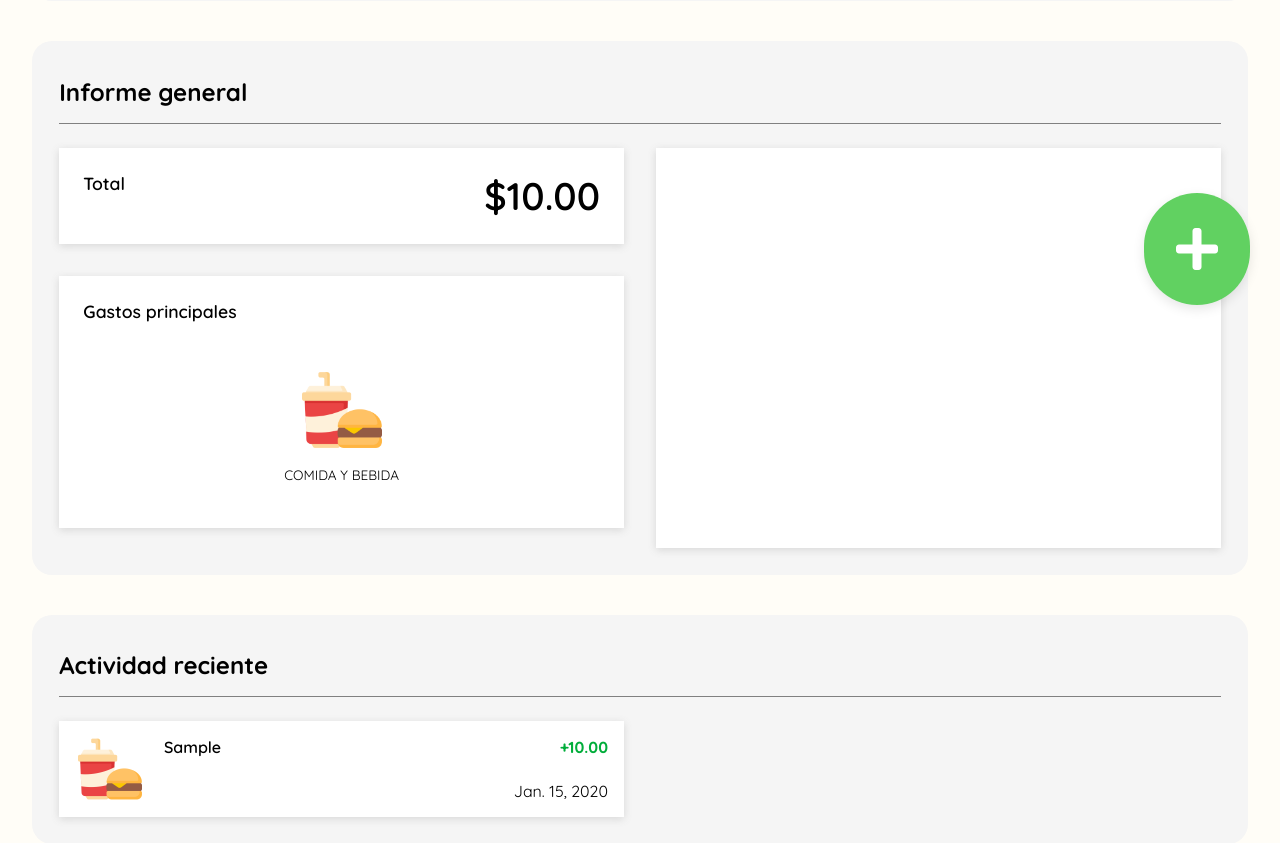
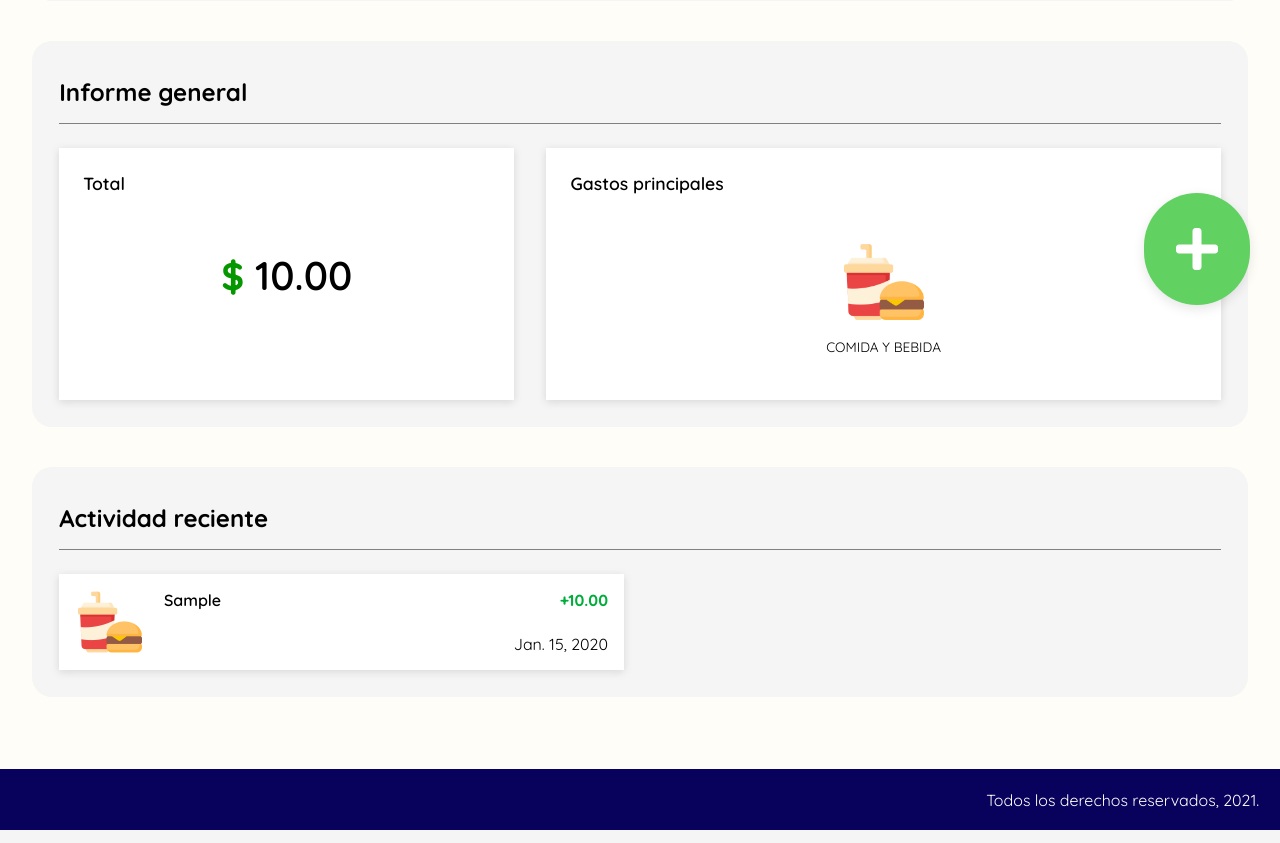
Before and after one commit to carolinamcc15/MyMoney, a Django app: page /general in a window 1280 px wide. Shown: the part 465-1308 px from the top of the page. Run offline with Django 3.2, Linux system fonts and the light colour scheme; a user stored in the database is signed in; tables that the repository leaves empty hold one stand-in row (values such as "Sample post"); some libraries are stand-ins or nearby versions.

```diff
--- a/mymoneyapp/static/css/account.css
+++ b/mymoneyapp/static/css/account.css
@@ -4,6 +4,7 @@ h2 {
     margin: 0 auto 2rem;
     border-bottom: 1px gray solid;
     padding-bottom: 1rem;
+    font-size: 1.2rem;
 }
 
 p.empty {
--- a/mymoneyapp/static/css/general.css
+++ b/mymoneyapp/static/css/general.css
@@ -132,65 +132,41 @@ p.card-title > span {
     font-weight: 600;
 }
 
+span#total-span {
+    color: rgb(5, 151, 0);
+    font-weight: 700;
+    font-size: 2.4rem;
+}
+
 div.account-card > img {
     width: 52px;
     margin-bottom: 0.3rem;
 }
 
-div#overview-container {
-    display: grid;
-    grid-template-columns: repeat(2, minmax(0, 1fr));
+div#general-info {
+    display: flex;
     gap: 2rem;
 }
 
-div#general-info {
-    grid-column-start: 1;
-    grid-column-end: 2;
+div#total p {
+    text-align: center;
+    margin: 1rem 0 0;
+    font-size: 2.5rem;
+    font-weight: 600;
+}
+
+div#top-categories, div#total  {
     display: flex;
     flex-direction: column;
-    gap: 2rem;
-}
-/* Reocordar utilizar clases para cada tipo de gradient */
-
-div#money-chart {
-    grid-column-start: 2;
-    grid-column-end: 3;
-    /* Depende del tamaño de la gráfica */
-    height: 400px;
+    flex: 2;
+    gap: 1.5rem;
     padding: 1.5rem;
     background-color: #fff;
     box-shadow: rgba(99, 99, 99, 0.2) 0px 2px 8px 0px;
 }
 
-div#total {
-    display: grid;
-    grid-template-columns: 2;
-    padding: 1.5rem;
-    background-color: #fff;
-    box-shadow: rgba(99, 99, 99, 0.2) 0px 2px 8px 0px;
-}
-
-div#total h3 {
-    grid-column-start: 1;
-    grid-column-end: 2;
-}
-
-div#total p {
-    grid-column-start: 2;
-    grid-column-end: 3;
-    text-align: right;
-    margin: 0;
-    font-size: 2.4rem;
-    font-weight: 600;
-}
-
-div#top-categories {
-    display: flex;
-    flex-direction: column;
-    gap: 1.5rem;
-    padding: 1.5rem;
-    background-color: #fff;
-    box-shadow: rgba(99, 99, 99, 0.2) 0px 2px 8px 0px;
+div#total  {
+    flex: 1.3;
 }
 
 div#categories-container {
@@ -334,6 +310,10 @@ div#floating-button .fa-plus{
         font-size: 1.5rem;
     }
 
+    span#total-span {
+        font-size: 2rem;
+    }
+
     p.card-title {
         font-size: 1rem;
     }
@@ -351,19 +331,17 @@ div#floating-button .fa-plus{
     div#recent-records {
         grid-template-columns: repeat(1, minmax(0, 1fr));
     }
-
-    div#overview-container {
-        grid-template-columns: repeat(1, minmax(0, 1fr));
+    div#general-info {
+        flex-direction: column;
     }
 
-    div#general-info {
-        grid-column-start: 1;
-        grid-column-end: 2;
+    div#top-categories, div#total  {
+        flex: auto;
     }
 
-    div#money-chart {
-        grid-column-start: 1;
-        grid-column-end: 2;
+    div#total p {
+        margin: 0 auto 1rem;
+        font-size: 2.3rem;
     }
 }
 
@@ -405,6 +383,10 @@ div#floating-button .fa-plus{
         font-size: 2rem;
     }
 
+    span#total-span {
+        font-size: 2rem;
+    }
+
     div.record-img img {
         width: 50px;
     }
--- a/mymoneyapp/templates/general.html
+++ b/mymoneyapp/templates/general.html
@@ -50,7 +50,7 @@
             <div id="general-info">
                 <div id="total">
                     <h3>Total</h3>
-                    <p>${{ total }}</p>
+                    <p><span id="total-span">$ </span>{{ total }}</p>
                 </div>
                 <div id="top-categories">
                     <h3>Gastos principales</h3>
@@ -110,9 +110,6 @@
                         {% endfor %}
                     </div>
                 </div>
-            </div>
-            <div id="money-chart">
-
             </div>
         </div>
     </section>
--- a/mymoneyapp/templates/login.html
+++ b/mymoneyapp/templates/login.html
@@ -11,7 +11,7 @@
             {% csrf_token %}
             <div class="icon-input">
                 <i class="fas fa-user"></i>
-                <input type="text" name="username" value="{{ username }} "placeholder="Usuario" required/>
+                <input type="text" name="username" value="{{ username }}" placeholder="Usuario" required/>
             </div>
             <div class="icon-input">
                 <i class="fas fa-lock"></i>
--- a/mymoneyapp/views.py
+++ b/mymoneyapp/views.py
@@ -1,4 +1,4 @@
-from django.shortcuts import render
+from django.shortcuts import render, redirect
 from django.http import HttpResponse, HttpResponseRedirect
 from django.contrib.auth import authenticate, login, logout, update_session_auth_hash
 from django.contrib.auth.decorators import login_required
@@ -55,6 +55,7 @@ def add_account(request):
 
         new_account = Account(
             username =request.user,
+
             #Gets the selected category
             acc_type = AccountType.objects.get(acc_type = acc_type),
             name = request.POST['account-name'],
@@ -111,22 +112,22 @@ def add_record(request):
         selected_account = Account.objects.get(name = account)
         balance = selected_account.current_balance
 
-        if float(quantity) > float(balance) and is_income:
+        if float(quantity) > float(balance) and is_income == 'False':
             return render(request, 'message.html', {
                 "message": "El dinero en la cuenta no alcanza"
             })
-
-        new_record = Record(
-            username =request.user,
-            account = selected_account,
-            category = Category.objects.get(category = category),
-            is_income = is_income,
-            quantity = quantity,
-            date = datetime.datetime.now().strftime("%Y-%m-%d"),
-            update_datetime = datetime.datetime.now(),
-            description = request.POST['description']
-        )
-        new_record .save()
+        else:
+            new_record = Record(
+                username =request.user,
+                account = selected_account,
+                category = Category.objects.get(category = category),
+                is_income = is_income,
+                quantity = quantity,
+                date = datetime.datetime.now().strftime("%Y-%m-%d"),
+                update_datetime = datetime.datetime.now(),
+                description = request.POST['description']
+            )
+            new_record .save()
 
         if is_income == 'False':
             selected_account.current_balance = float(balance) - float(quantity)
@@ -180,10 +181,14 @@ def edit_record(request, id):
         return HttpResponseRedirect(reverse("general"))
 
     elif request.method == "POST" and "delete-record" in request.POST:
-        # if current_record.is_income:
-        #     current_record.account.current_balance = current_record.account.current_balance - float(quantity)
-        # else:
-        #     current_record.account.current_balance = current_record.account.current_balance + float(quantity)
+        account = Account.objects.get(id = current_record.account.id)
+
+        if current_record.is_income:
+            account.current_balance = float(account.current_balance) - float(current_record.quantity)
+        else:
+            account.current_balance = float(account.current_balance) + float(current_record.quantity)
+
+        account.save()
 
         Record.objects.filter(id = id).delete()
 
@@ -197,6 +202,11 @@ def edit_record(request, id):
 
 
 def sign_up(request):
+    username = ""
+    email = ""
+    password = ""
+    confirm = ""
+
     if request.method == 'POST':
         username = request.POST['username']
         email = request.POST['email']
@@ -210,7 +220,7 @@ def sign_up(request):
 
         # Regex validation
         email_pattern = "^[a-z0-9]+[\._]?[a-z0-9]+[@]\w+[.]\w{2,3}$"
-        username_pattern = "^(?=[a-zA-Z0-9._]{8,20}$)(?!.*[_.]{2})[^_.].*[^_.]$"
+        username_pattern = "^(?=[a-zA-Z0-9._]{6,20}$)(?!.*[_.]{2})[^_.].*[^_.]$"
         password_pattern = "((?=.*\d)(?=.*[a-z])(?=.*[A-Z])(?=.*[\W]).{8,20})"
 
         if not re.search(email_pattern, email):
@@ -226,7 +236,7 @@ def sign_up(request):
             password_msg = True
 
         if email_msg or username_msg or insecure_password or password_msg:
-            return render(request, 'sign-up.html', {
+            return redirect(request, 'sign-up.html', {
                 "username": username,
                 "email": email,
                 "username_msg": username_msg,
@@ -241,7 +251,7 @@ def sign_up(request):
             new_user.save()
 
         except IntegrityError:
-            return render(request, 'sign-up.html', {
+            return redirect(request, 'sign-up.html', {
                 "username": username,
                 "email": email,
                 "username_msg": username_msg,
@@ -254,6 +264,7 @@ def sign_up(request):
         login(request, new_user)
 
         return HttpResponseRedirect(reverse("general"))
+
     else:
         return render(request, 'sign-up.html', {
                 "username": "",
```
